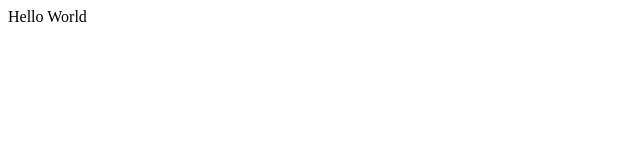
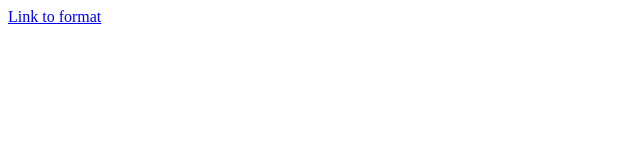
Before and after one commit to MxAshUp/tofu, a website built with webpack: page docs/index.html in a window 1280 px wide. Shown: the whole page, without its empty margins (0-640 px from the left). Built offline with nearby package versions, Linux system fonts and the light colour scheme.

Commit message:
Link to format

```diff
--- a/docs/index.html
+++ b/docs/index.html
@@ -8,7 +8,7 @@
 </head>
 
 <body>
-  Hello World
+  <a href="./dist/format.js">Link to format</a>
 </body>
 
 </html>
```
Also changed, not shown: docs/dist/format.js (added).
